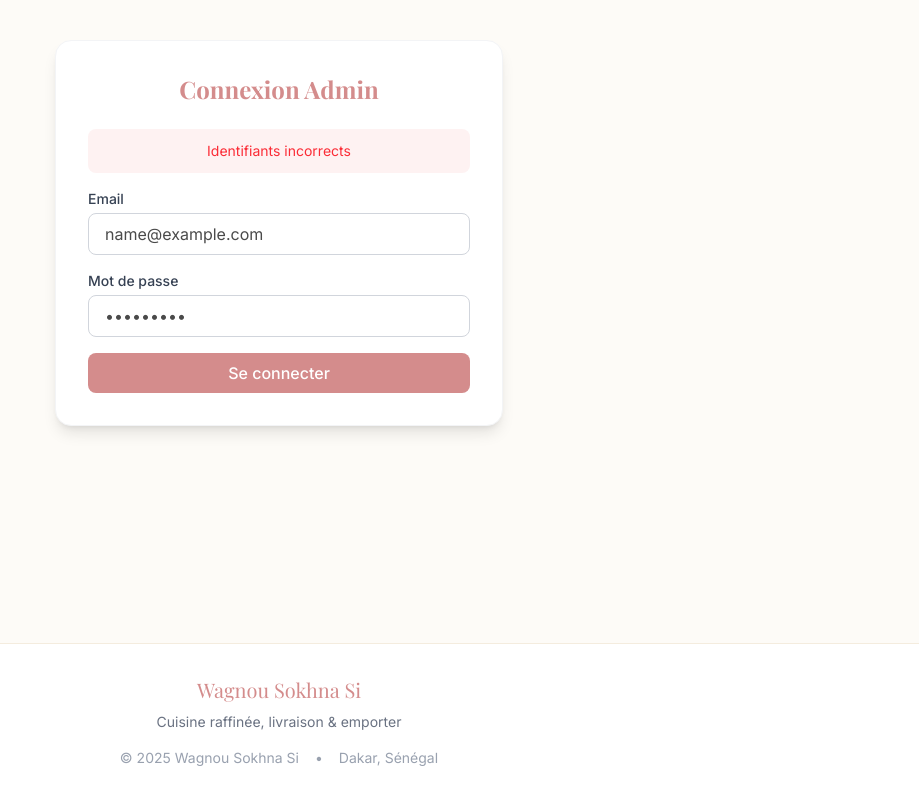
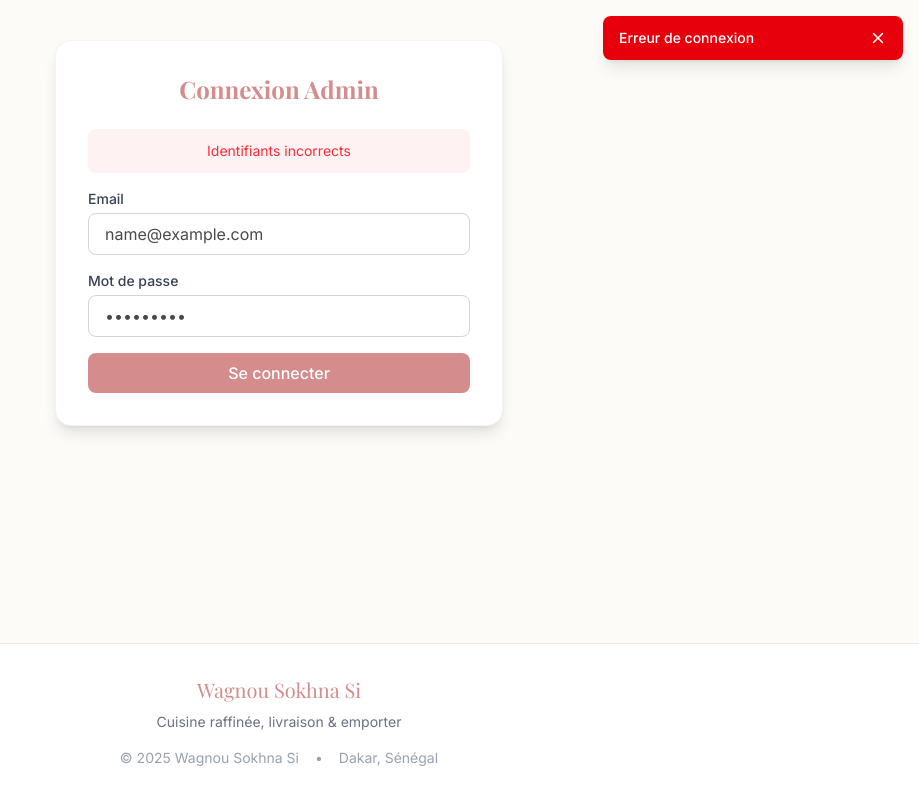
Before and after one commit to SatoshiJr1/wagnousokhnasi, a React (Vite) app in the folder frontend/: page /login in a window 1280 px wide. Both pictures are taken after typing "name@example.com", "Sample123" into the empty fields and a click on the button "Se connecter". Shown: the whole page, without its empty margins (361-1280 px from the left). Built offline with nearby package versions, Linux system fonts and the light colour scheme; no server answers; a web font is replaced by a local one.

Commit message:
Add Toast notification system and redirect logged-in users from login page

```diff
--- /dev/null
+++ b/frontend/src/context/ToastContext.jsx
@@ -0,0 +1,43 @@
+import { X } from 'lucide-react';
+import { createContext, useCallback, useContext, useState } from 'react';
+
+const ToastContext = createContext();
+
+export const useToast = () => useContext(ToastContext);
+
+export const ToastProvider = ({ children }) => {
+  const [toasts, setToasts] = useState([]);
+
+  const addToast = useCallback((message, type = 'info') => {
+    const id = Date.now();
+    setToasts((prev) => [...prev, { id, message, type }]);
+    setTimeout(() => removeToast(id), 3000);
+  }, []);
+
+  const removeToast = useCallback((id) => {
+    setToasts((prev) => prev.filter((toast) => toast.id !== id));
+  }, []);
+
+  return (
+    <ToastContext.Provider value={{ addToast }}>
+      {children}
+      <div className="fixed top-4 right-4 z-[100] flex flex-col gap-2 pointer-events-none">
+        {toasts.map((toast) => (
+          <div
+            key={toast.id}
+            className={`pointer-events-auto flex items-center gap-3 px-4 py-3 rounded-lg shadow-lg text-white min-w-[300px] animate-in slide-in-from-right-full fade-in duration-300 ${
+              toast.type === 'success' ? 'bg-green-600' :
+              toast.type === 'error' ? 'bg-red-600' :
+              'bg-blue-600'
+            }`}
+          >
+            <span className="flex-1 text-sm font-medium">{toast.message}</span>
+            <button onClick={() => removeToast(toast.id)} className="hover:opacity-80 transition-opacity">
+              <X size={18} />
+            </button>
+          </div>
+        ))}
+      </div>
+    </ToastContext.Provider>
+  );
+};
--- a/frontend/src/main.jsx
+++ b/frontend/src/main.jsx
@@ -2,12 +2,15 @@ import React from 'react';
 import ReactDOM from 'react-dom/client';
 import { HelmetProvider } from 'react-helmet-async';
 import App from './App.jsx';
+import { ToastProvider } from './context/ToastContext';
 import './index.css';
 
 ReactDOM.createRoot(document.getElementById('root')).render(
   <React.StrictMode>
     <HelmetProvider>
-      <App />
+      <ToastProvider>
+        <App />
+      </ToastProvider>
     </HelmetProvider>
   </React.StrictMode>,
 )
--- a/frontend/src/pages/Dashboard.jsx
+++ b/frontend/src/pages/Dashboard.jsx
@@ -3,6 +3,7 @@ import { useCallback, useEffect, useState } from 'react';
 import { useNavigate } from 'react-router-dom';
 import api from '../api';
 import SEO from '../components/SEO';
+import { useToast } from '../context/ToastContext';
 
 const Dashboard = () => {
   const [stats, setStats] = useState({ productsCount: 0, astucesCount: 0, usersCount: 0, ordersCount: 0 });
@@ -12,6 +13,7 @@ const Dashboard = () => {
   const [editingItem, setEditingItem] = useState(null);
   const [formData, setFormData] = useState({});
   const navigate = useNavigate();
+  const { addToast } = useToast();
 
   const fetchData = useCallback(async () => {
     try {
@@ -26,8 +28,9 @@ const Dashboard = () => {
       setItems(itemsRes.data);
     } catch (error) {
       console.error('Error fetching dashboard data', error);
+      addToast('Erreur lors du chargement des données', 'error');
     }
-  }, [activeTab]);
+  }, [activeTab, addToast]);
 
   useEffect(() => {
     const token = localStorage.getItem('token');
@@ -42,10 +45,11 @@ const Dashboard = () => {
     if (window.confirm('Êtes-vous sûr de vouloir supprimer cet élément ?')) {
       try {
         await api.delete(`/${activeTab}/${id}`);
+        addToast('Élément supprimé avec succès', 'success');
         fetchData();
       } catch (error) {
         console.error(error);
-        alert('Erreur suppression');
+        addToast('Erreur lors de la suppression', 'error');
       }
     }
   };
@@ -66,8 +70,10 @@ const Dashboard = () => {
     try {
       if (editingItem) {
         await api.put(`/${activeTab}/${editingItem.id}`, formData);
+        addToast('Modification enregistrée', 'success');
       } else {
         await api.post(`/${activeTab}`, formData);
+        addToast('Ajout effectué avec succès', 'success');
       }
       setShowForm(false);
       setEditingItem(null);
@@ -75,7 +81,7 @@ const Dashboard = () => {
       fetchData();
     } catch (error) {
       console.error(error);
-      alert('Erreur enregistrement');
+      addToast("Erreur lors de l'enregistrement", 'error');
     }
   };
 
--- a/frontend/src/pages/Login.jsx
+++ b/frontend/src/pages/Login.jsx
@@ -1,13 +1,22 @@
-import { useState } from 'react';
+import { useEffect, useState } from 'react';
 import { useNavigate } from 'react-router-dom';
 import api from '../api';
 import SEO from '../components/SEO';
+import { useToast } from '../context/ToastContext';
 
 const Login = () => {
   const [email, setEmail] = useState('');
   const [password, setPassword] = useState('');
   const [error, setError] = useState('');
   const navigate = useNavigate();
+  const { addToast } = useToast();
+
+  useEffect(() => {
+    const token = localStorage.getItem('token');
+    if (token) {
+      navigate('/dashboard');
+    }
+  }, [navigate]);
 
   const handleLogin = async (e) => {
     e.preventDefault();
@@ -15,11 +24,13 @@ const Login = () => {
       const response = await api.post('/auth/login', { email, password });
       if (response.data.success) {
         localStorage.setItem('token', response.data.token);
+        addToast('Connexion réussie !', 'success');
         navigate('/dashboard');
       }
     } catch (err) {
       console.error(err);
       setError('Identifiants incorrects');
+      addToast('Erreur de connexion', 'error');
     }
   };
 
```
